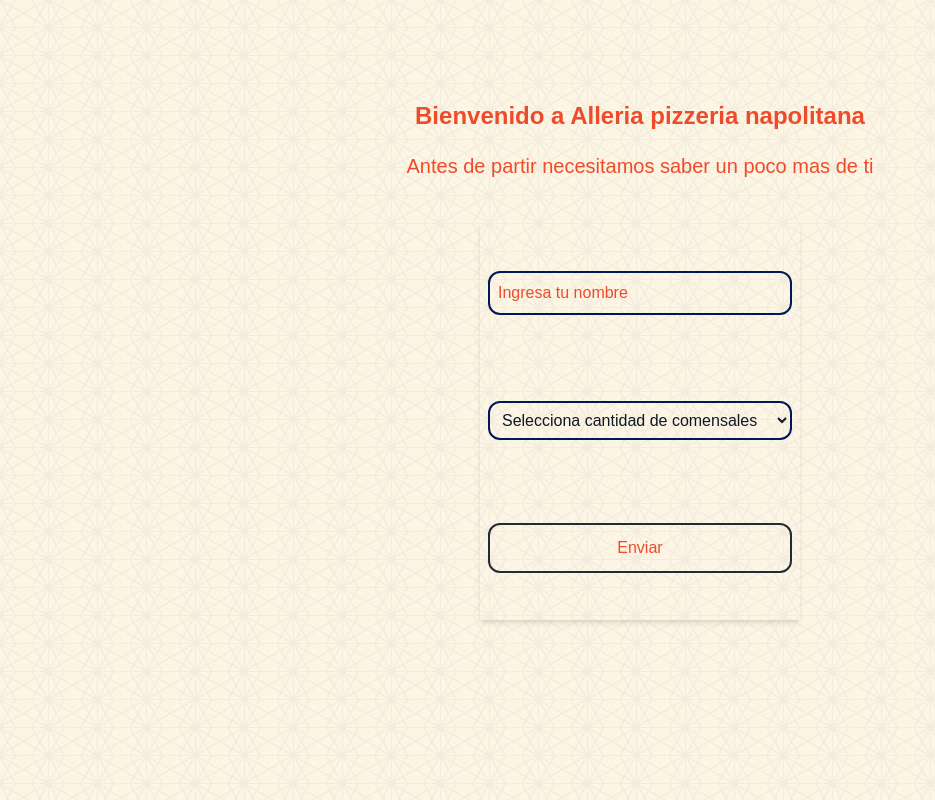
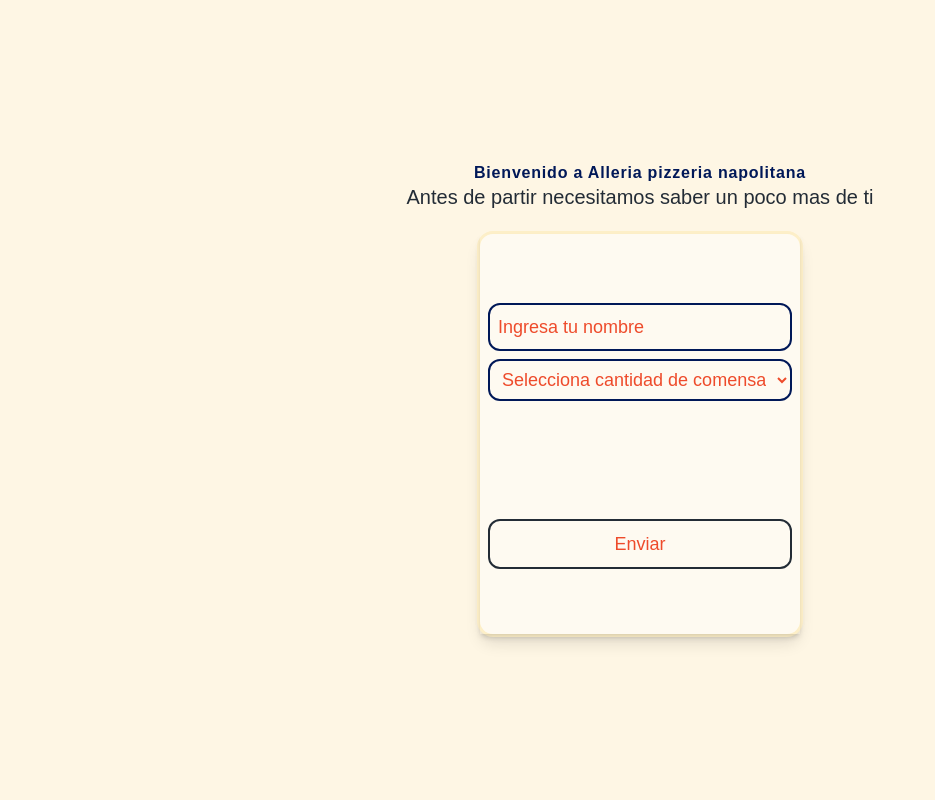
Before and after one commit to slevinnnn/restaurant_project, a Flask app: page /qr_landing in a window 1280 px wide. Shown: the whole page, without its empty margins (0-935 px from the left). Run offline with Flask 3, Linux system fonts and the light colour scheme.

Commit message:
se cambio qr_landing para que ahora se ajuste al tamaño de la pantalla,y se cambio el fondo de login y registro

```diff
--- a/static/styles/output.css
+++ b/static/styles/output.css
@@ -42,7 +42,7 @@
     --color-gray-100: oklch(96.7% 0.003 264.542);
     --color-gray-200: oklch(92.8% 0.006 264.531);
     --color-gray-500: oklch(55.1% 0.027 264.364);
-    --color-gray-900: oklch(21% 0.034 264.665);
+    --color-black: #000;
     --color-white: #fff;
     --spacing: 0.25rem;
     --container-5xl: 64rem;
@@ -50,20 +50,26 @@
     --text-xs--line-height: calc(1 / 0.75);
     --text-sm: 0.875rem;
     --text-sm--line-height: calc(1.25 / 0.875);
+    --text-lg: 1.125rem;
+    --text-lg--line-height: calc(1.75 / 1.125);
     --text-xl: 1.25rem;
     --text-xl--line-height: calc(1.75 / 1.25);
     --text-2xl: 1.5rem;
     --text-2xl--line-height: calc(2 / 1.5);
+    --text-3xl: 1.875rem;
+    --text-3xl--line-height: calc(2.25 / 1.875);
     --font-weight-medium: 500;
     --font-weight-semibold: 600;
     --font-weight-bold: 700;
     --tracking-wider: 0.05em;
+    --leading-tight: 1.25;
     --radius-lg: 0.5rem;
     --radius-xl: 0.75rem;
     --radius-2xl: 1rem;
     --ease-out: cubic-bezier(0, 0, 0.2, 1);
     --animate-ping: ping 1s cubic-bezier(0, 0, 0.2, 1) infinite;
     --animate-pulse: pulse 2s cubic-bezier(0.4, 0, 0.6, 1) infinite;
+    --blur-sm: 8px;
     --default-transition-duration: 150ms;
     --default-transition-timing-function: cubic-bezier(0.4, 0, 0.2, 1);
     --default-font-family: var(--font-sans);
@@ -226,14 +232,11 @@
   .absolute {
     position: absolute;
   }
-  .relative {
-    position: relative;
-  }
   .static {
     position: static;
   }
-  .-top-30 {
-    top: calc(var(--spacing) * -30);
+  .inset-0 {
+    inset: calc(var(--spacing) * 0);
   }
   .mt-2 {
     margin-top: calc(var(--spacing) * 2);
@@ -244,8 +247,8 @@
   .mb-2 {
     margin-bottom: calc(var(--spacing) * 2);
   }
-  .mb-10 {
-    margin-bottom: calc(var(--spacing) * 10);
+  .mb-8 {
+    margin-bottom: calc(var(--spacing) * 8);
   }
   .block {
     display: block;
@@ -260,11 +263,8 @@
     width: calc(var(--spacing) * 15);
     height: calc(var(--spacing) * 15);
   }
-  .h-\[20vh\] {
-    height: 20vh;
-  }
-  .h-screen {
-    height: 100vh;
+  .min-h-screen {
+    min-height: 100vh;
   }
   .w-full {
     width: 100%;
@@ -278,9 +278,6 @@
   .items-center {
     align-items: center;
   }
-  .justify-around {
-    justify-content: space-around;
-  }
   .justify-center {
     justify-content: center;
   }
@@ -291,8 +288,12 @@
       margin-block-end: calc(calc(var(--spacing) * 2) * calc(1 - var(--tw-space-y-reverse)));
     }
   }
-  .gap-y-5 {
-    row-gap: calc(var(--spacing) * 5);
+  .space-y-4 {
+    :where(& > :not(:last-child)) {
+      --tw-space-y-reverse: 0;
+      margin-block-start: calc(calc(var(--spacing) * 4) * var(--tw-space-y-reverse));
+      margin-block-end: calc(calc(var(--spacing) * 4) * calc(1 - var(--tw-space-y-reverse)));
+    }
   }
   .overflow-x-auto {
     overflow-x: auto;
@@ -323,6 +324,12 @@
   .border-red-200 {
     border-color: var(--color-red-200);
   }
+  .bg-black\/40 {
+    background-color: color-mix(in srgb, #000 40%, transparent);
+    @supports (color: color-mix(in lab, red, red)) {
+      background-color: color-mix(in oklab, var(--color-black) 40%, transparent);
+    }
+  }
   .bg-blue-50 {
     background-color: var(--color-blue-50);
   }
@@ -350,6 +357,9 @@
   .py-4 {
     padding-block: calc(var(--spacing) * 4);
   }
+  .py-8 {
+    padding-block: calc(var(--spacing) * 8);
+  }
   .text-center {
     text-align: center;
   }
@@ -367,6 +377,10 @@
   .text-xl {
     font-size: var(--text-xl);
     line-height: var(--tw-leading, var(--text-xl--line-height));
+  }
+  .leading-tight {
+    --tw-leading: var(--leading-tight);
+    line-height: var(--leading-tight);
   }
   .font-bold {
     --tw-font-weight: var(--font-weight-bold);
@@ -390,8 +404,14 @@
   .text-blue-700 {
     color: var(--color-blue-700);
   }
+  .text-card_headline {
+    color: var(--color-card_headline);
+  }
   .text-card_text {
     color: var(--color-card_text);
+  }
+  .text-card_text_secondary {
+    color: var(--color-card_text_secondary);
   }
   .text-gray-500 {
     color: var(--color-gray-500);
@@ -411,6 +431,11 @@
   .uppercase {
     text-transform: uppercase;
   }
+  .backdrop-blur-sm {
+    --tw-backdrop-blur: blur(var(--blur-sm));
+    -webkit-backdrop-filter: var(--tw-backdrop-blur,) var(--tw-backdrop-brightness,) var(--tw-backdrop-contrast,) var(--tw-backdrop-grayscale,) var(--tw-backdrop-hue-rotate,) var(--tw-backdrop-invert,) var(--tw-backdrop-opacity,) var(--tw-backdrop-saturate,) var(--tw-backdrop-sepia,);
+    backdrop-filter: var(--tw-backdrop-blur,) var(--tw-backdrop-brightness,) var(--tw-backdrop-contrast,) var(--tw-backdrop-grayscale,) var(--tw-backdrop-hue-rotate,) var(--tw-backdrop-invert,) var(--tw-backdrop-opacity,) var(--tw-backdrop-saturate,) var(--tw-backdrop-sepia,);
+  }
   .transition-colors {
     transition-property: color, background-color, border-color, outline-color, text-decoration-color, fill, stroke, --tw-gradient-from, --tw-gradient-via, --tw-gradient-to;
     transition-timing-function: var(--tw-ease, var(--default-transition-timing-function));
@@ -419,6 +444,11 @@
   .ease-out {
     --tw-ease: var(--ease-out);
     transition-timing-function: var(--ease-out);
+  }
+  .placeholder\:text-card_text {
+    &::placeholder {
+      color: var(--color-card_text);
+    }
   }
   .hover\:bg-blue-100 {
     &:hover {
@@ -460,6 +490,45 @@
       @media (hover: hover) {
         text-decoration-line: underline;
       }
+    }
+  }
+  .sm\:px-6 {
+    @media (width >= 40rem) {
+      padding-inline: calc(var(--spacing) * 6);
+    }
+  }
+  .sm\:text-2xl {
+    @media (width >= 40rem) {
+      font-size: var(--text-2xl);
+      line-height: var(--tw-leading, var(--text-2xl--line-height));
+    }
+  }
+  .sm\:text-lg {
+    @media (width >= 40rem) {
+      font-size: var(--text-lg);
+      line-height: var(--tw-leading, var(--text-lg--line-height));
+    }
+  }
+  .md\:px-8 {
+    @media (width >= 48rem) {
+      padding-inline: calc(var(--spacing) * 8);
+    }
+  }
+  .md\:text-3xl {
+    @media (width >= 48rem) {
+      font-size: var(--text-3xl);
+      line-height: var(--tw-leading, var(--text-3xl--line-height));
+    }
+  }
+  .md\:text-xl {
+    @media (width >= 48rem) {
+      font-size: var(--text-xl);
+      line-height: var(--tw-leading, var(--text-xl--line-height));
+    }
+  }
+  .lg\:px-12 {
+    @media (width >= 64rem) {
+      padding-inline: calc(var(--spacing) * 12);
     }
   }
 }
@@ -618,7 +687,6 @@ body {
   align-items: center;
   justify-content: center;
   background-color: var(--color-card_background);
-  background-image: url('/static/images/black-thread-light.png');
   color: var(--color-card_text);
   font-family: 'Industry Inc', sans-serif;
 }
@@ -743,6 +811,10 @@ main {
       color: var(--color-card_background);
     }
   }
+  @media (width >= 40rem) {
+    font-size: var(--text-lg);
+    line-height: var(--tw-leading, var(--text-lg--line-height));
+  }
 }
 .login-input {
   margin-block: calc(var(--spacing) * 1);
@@ -752,7 +824,7 @@ main {
   border-width: 2px;
   border-color: var(--color-card_headline);
   padding: calc(var(--spacing) * 2);
-  color: var(--color-gray-900);
+  color: var(--color-card_text);
   &::placeholder {
     color: var(--color-card_text);
   }
@@ -770,6 +842,10 @@ main {
     --tw-outline-style: none;
     outline-style: none;
   }
+  @media (width >= 40rem) {
+    font-size: var(--text-lg);
+    line-height: var(--tw-leading, var(--text-lg--line-height));
+  }
 }
 .formulario-inputs {
   display: flex;
@@ -784,9 +860,29 @@ main {
   border-width: 3px;
   border-color: var(--color-card_background-dark-1);
   background-color: var(--color-card_background-light-1);
-  background-image: url('/static/images/black-thread-light.png');
   --tw-shadow: 0 10px 15px -3px var(--tw-shadow-color, rgb(0 0 0 / 0.1)), 0 4px 6px -4px var(--tw-shadow-color, rgb(0 0 0 / 0.1));
   box-shadow: var(--tw-inset-shadow), var(--tw-inset-ring-shadow), var(--tw-ring-offset-shadow), var(--tw-ring-shadow), var(--tw-shadow);
+}
+.fondo-login {
+  height: 100vh;
+  width: 100vw;
+  background-image: url('/static/images/pizzeria.jpg');
+  background-size: cover;
+  background-position: center;
+}
+.blur-fondo-login {
+  position: absolute;
+  inset: calc(var(--spacing) * 0);
+  display: flex;
+  align-items: center;
+  justify-content: center;
+  background-color: color-mix(in srgb, #000 40%, transparent);
+  @supports (color: color-mix(in lab, red, red)) {
+    background-color: color-mix(in oklab, var(--color-black) 40%, transparent);
+  }
+  --tw-backdrop-blur: blur(var(--blur-sm));
+  -webkit-backdrop-filter: var(--tw-backdrop-blur,) var(--tw-backdrop-brightness,) var(--tw-backdrop-contrast,) var(--tw-backdrop-grayscale,) var(--tw-backdrop-hue-rotate,) var(--tw-backdrop-invert,) var(--tw-backdrop-opacity,) var(--tw-backdrop-saturate,) var(--tw-backdrop-sepia,);
+  backdrop-filter: var(--tw-backdrop-blur,) var(--tw-backdrop-brightness,) var(--tw-backdrop-contrast,) var(--tw-backdrop-grayscale,) var(--tw-backdrop-hue-rotate,) var(--tw-backdrop-invert,) var(--tw-backdrop-opacity,) var(--tw-backdrop-saturate,) var(--tw-backdrop-sepia,);
 }
 .login-formulario {
   display: flex;
@@ -1206,11 +1302,51 @@ main {
   inherits: false;
   initial-value: solid;
 }
+@property --tw-leading {
+  syntax: "*";
+  inherits: false;
+}
 @property --tw-font-weight {
   syntax: "*";
   inherits: false;
 }
 @property --tw-tracking {
+  syntax: "*";
+  inherits: false;
+}
+@property --tw-backdrop-blur {
+  syntax: "*";
+  inherits: false;
+}
+@property --tw-backdrop-brightness {
+  syntax: "*";
+  inherits: false;
+}
+@property --tw-backdrop-contrast {
+  syntax: "*";
+  inherits: false;
+}
+@property --tw-backdrop-grayscale {
+  syntax: "*";
+  inherits: false;
+}
+@property --tw-backdrop-hue-rotate {
+  syntax: "*";
+  inherits: false;
+}
+@property --tw-backdrop-invert {
+  syntax: "*";
+  inherits: false;
+}
+@property --tw-backdrop-opacity {
+  syntax: "*";
+  inherits: false;
+}
+@property --tw-backdrop-saturate {
+  syntax: "*";
+  inherits: false;
+}
+@property --tw-backdrop-sepia {
   syntax: "*";
   inherits: false;
 }
@@ -1370,8 +1506,18 @@ main {
       --tw-skew-y: initial;
       --tw-space-y-reverse: 0;
       --tw-border-style: solid;
+      --tw-leading: initial;
       --tw-font-weight: initial;
       --tw-tracking: initial;
+      --tw-backdrop-blur: initial;
+      --tw-backdrop-brightness: initial;
+      --tw-backdrop-contrast: initial;
+      --tw-backdrop-grayscale: initial;
+      --tw-backdrop-hue-rotate: initial;
+      --tw-backdrop-invert: initial;
+      --tw-backdrop-opacity: initial;
+      --tw-backdrop-saturate: initial;
+      --tw-backdrop-sepia: initial;
       --tw-ease: initial;
       --tw-duration: initial;
       --tw-shadow: 0 0 #0000;
--- a/templates/login.html
+++ b/templates/login.html
@@ -8,6 +8,8 @@
   <link href="/static/styles/output.css" rel="stylesheet">
 </head>
 <body >
+  <div class="fondo-login">
+    <div class="blur-fondo-login">
       <form method="POST" class="formulario">
         <div class="login-formulario" id="formulario_login">
             <div class="formulario-inputs" id="formulario-inputs">
@@ -23,6 +25,8 @@
             </p>
         </div>
       </form>
+    </div>
+  </div>
 
 </body>
 </html>
--- a/templates/qr_landing.html
+++ b/templates/qr_landing.html
@@ -7,25 +7,48 @@
   <title>Document</title>
 </head>
 <body>
-  <div class="flex flex-col items-center justify-around h-screen p-10">
-    <div class="flex flex-col items-center justify-center h-[20vh] gap-y-5 mb-10">
-  <p class="mb-10 text-2xl font-bold">Bienvenido a Alleria pizzeria napolitana</p>
-  <p class="mb-10 text-xl">Antes de partir necesitamos saber un poco mas de ti</p>
-    </div>
-  <form method="post" class="login-formulario relative -top-30">
-    <input type="text" class="login-input" name="nombre" placeholder="Ingresa tu nombre" required>
-    <select name="cantidad_comensales" class="login-input" required>
-      <option class="text-card_text" value="" disabled selected>Selecciona cantidad de comensales</option>
-      <option class="text-card_text" value="1">1 </option>
-      <option class="text-card_text" value="2">2 </option>
-      <option class="text-card_text" value="3">3 </option>
-      <option class="text-card_text" value="4">4 </option>
-      <option class="text-card_text" value="5">5 </option>
-      <option class="text-card_text" value="6">6 </option>
-      <option class="text-card_text" value="7">7+</option>
-    </select>
-    <button type="submit" class="login-button">Enviar</button>
-  </form>
+  <div class="min-h-screen px-4 sm:px-6 md:px-8 lg:px-12 py-8 flex flex-col items-center justify-center">
+      <!-- Contenedor del mensaje de bienvenida -->
+      <div class="text-center space-y-4 mb-8">
+        <h1 class="text-xl sm:text-2xl md:text-3xl font-bold text-card_headline leading-tight px-4">
+          Bienvenido a Alleria pizzeria napolitana
+        </h1>
+        <p class="sm:text-lg md:text-xl text-card_text_secondary px-4">
+          Antes de partir necesitamos saber un poco mas de ti
+        </p>
+      </div>
+      <!-- Formulario con mejor espaciado y diseño responsivo -->
+      <form method="post" class="formulario">
+        <div class="login-formulario">
+          <!-- Input para nombre -->
+          <div class="login-inputs">
+            <input type="text"
+                   class="login-input"
+                   name="nombre"
+                   placeholder="Ingresa tu nombre"
+                   required>
+
+            <select name="cantidad_comensales"
+                    class="login-input"
+                    required>
+              <option class="placeholder:text-card_text text-card_text" value="" disabled selected>Selecciona cantidad de comensales</option>
+              <option value="1">1</option>
+              <option value="2">2</option>
+              <option value="3">3</option>
+              <option value="4">4</option>
+              <option value="5">5</option>
+              <option value="6">6</option>
+              <option value="7">7+</option>
+            </select>
+          </div>
+
+          <!-- Botón de envío -->
+          <button type="submit"
+                  class="login-button">
+            Enviar
+          </button>
+        </div>
+      </form>
   </div>
 </body>
 </html>
```
Also changed, not shown: templates/registro_mesero.html (+7 -5 lines), instance/db.sqlite3, static/styles/tailwind.css. Lines whose indentation alone changed are shown as unchanged.
